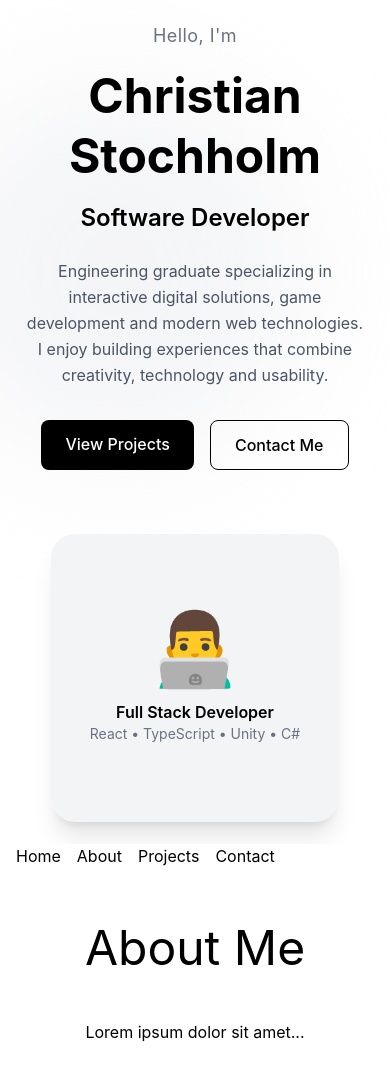
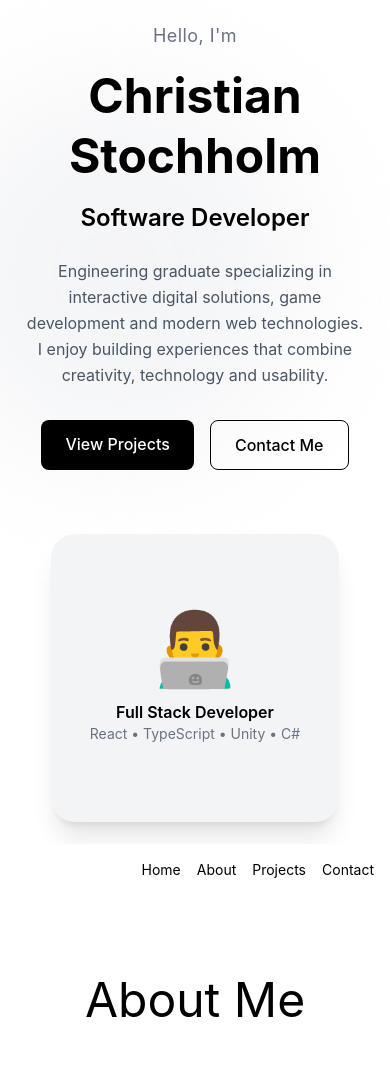
Before and after one commit to CStochholm/Portfolio, a React app: page / in a window 390 px wide. Shown: the top 1075 px of the page. Built offline with nearby package versions, Linux system fonts and the light colour scheme; the HTML template or start-up script is replaced by a standard one.

Commit message:
Navbar Styling
Removed old unused classNames
Added new tailwind based classNames
Added hover effects on buttons
Added navbar background

```diff
--- a/src/components/layout/Navbar.tsx
+++ b/src/components/layout/Navbar.tsx
@@ -1,25 +1,48 @@
 function Navbar() {
+
   return (
-    <nav id="navbar" className="sticky top-0 z-50 justify-items-end">
-      <ul className="nav-list">
-        <li className="nav-item">
-          <a href="#home">Home</a>
-        </li>
 
-        <li className="nav-item">
-          <a href="#about">About</a>
-        </li>
+    <nav id="navbar" className="sticky top-0 z-50 bg-white/80 backdrop-blur">
 
-        <li className="nav-item">
-          <a href="#projects">Projects</a>
-        </li>
+      <div className="flex justify-end px-4 md:px-10 py-4">
 
-        <li className="nav-item">
-          <a href="#contact">Contact</a>
-        </li>
-      </ul>
+        <ul className="flex gap-4 md:gap-8 text-sm md:text-base">
+
+          <li>
+            <a href="#home" className="hover:text-gray-500 transition">
+              Home
+            </a>
+          </li>
+
+
+          <li>
+            <a href="#about" className="hover:text-gray-500 transition">
+              About
+            </a>
+          </li>
+
+
+          <li>
+            <a href="#projects" className="hover:text-gray-500 transition">
+              Projects
+            </a>
+          </li>
+
+
+          <li>
+            <a href="#contact" className="hover:text-gray-500 transition">
+              Contact
+            </a>
+          </li>
+
+        </ul>
+
+      </div>
+
     </nav>
+
   );
+
 }
 
 export default Navbar;
```
